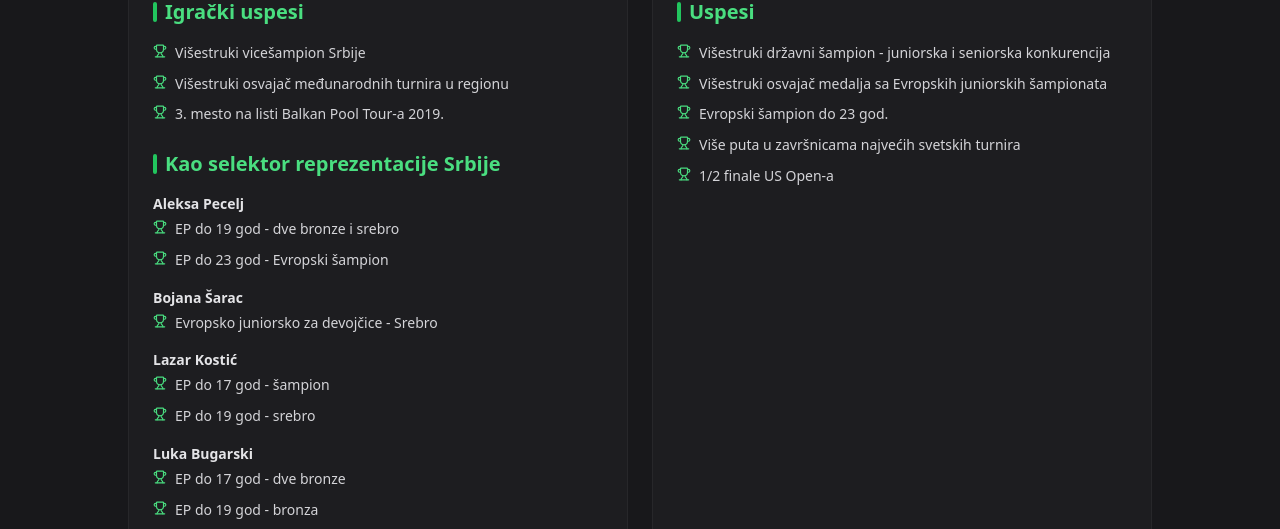
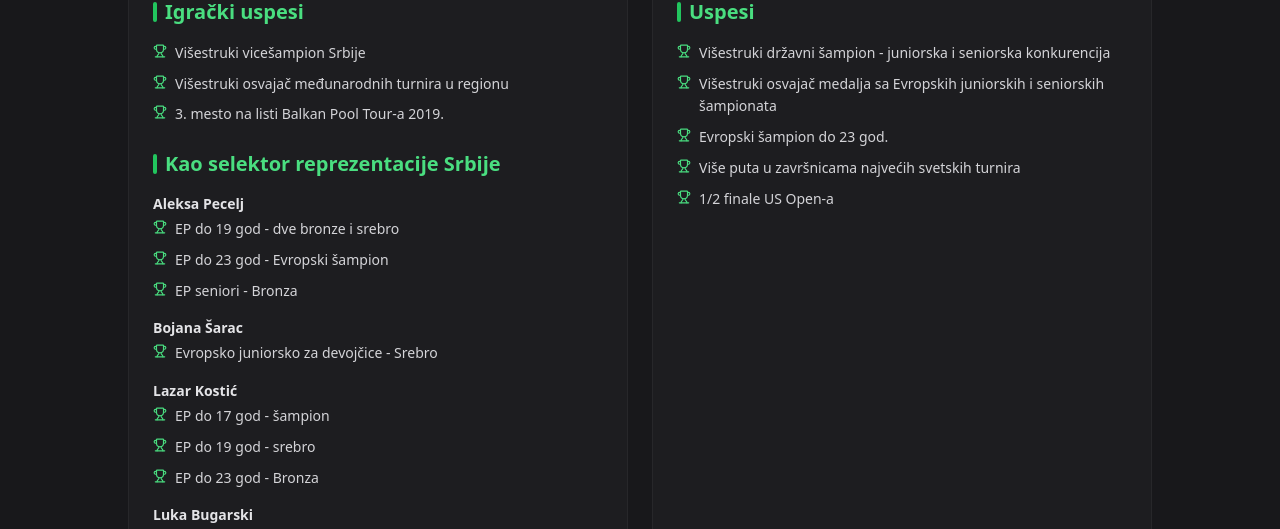
Before and after one commit to miapecelj/skola-bilijara-pecelj, a React (Vite) app: page / in a window 1280 px wide. Shown: the part 3475-4004 px from the top of the page. Built offline with nearby package versions, Linux system fonts and the light colour scheme; no server answers.

Commit message:
Added youtube videos

```diff
--- a/src/components/AboutSection.jsx
+++ b/src/components/AboutSection.jsx
@@ -21,6 +21,7 @@ const selectorResults = [
         medals: [
             "EP do 19 god - dve bronze i srebro",
             "EP do 23 god - Evropski šampion",
+            "EP seniori - Bronza"
         ],
     },
     {
@@ -29,7 +30,11 @@ const selectorResults = [
     },
     {
         athlete: "Lazar Kostić",
-        medals: ["EP do 17 god - šampion", "EP do 19 god - srebro"],
+        medals: [
+            "EP do 17 god - šampion",
+            "EP do 19 god - srebro",
+            "EP do 23 god - Bronza"
+        ],
     },
     {
         athlete: "Luka Bugarski",
@@ -43,7 +48,7 @@ const selectorResults = [
 
 const aleksaTrophies = [
     "Višestruki državni šampion - juniorska i seniorska konkurencija",
-    "Višestruki osvajač medalja sa Evropskih juniorskih šampionata",
+    "Višestruki osvajač medalja sa Evropskih juniorskih i seniorskih šampionata",
     "Evropski šampion do 23 god.",
     "Više puta u završnicama najvećih svetskih turnira",
     "1/2 finale US Open-a",
--- a/src/components/StudentsSection.jsx
+++ b/src/components/StudentsSection.jsx
@@ -132,10 +132,11 @@ const polaznici = [
 /* ── Video testimonials ───────────────────────────────────── */
 // Add YouTube video IDs here when available (the part after ?v= in the URL)
 const videos = [
-  { id: "video1", title: "Trening", youtubeId: "RDXLeP3DjBY" },
-  { id: "video2", title: "Nas polaznik", youtubeId: "T0bOfYgL2bc" },
-  { id: "video3", title: "Nas polaznik", youtubeId: "ECtBeR70-vw" },
-  { id: "video4", title: "Nas polaznik", youtubeId: "gK13x54PBA8" },
+  { id: "video1", title: "Trening", youtubeId: "mRGqFi_e2tk" },
+  { id: "video2", title: "Trening", youtubeId: "dJUBMJLg8Zc" },
+  { id: "video3", title: "Trening", youtubeId: "tTl05wf0MSA" },
+  { id: "video4", title: "Trening", youtubeId: "Pz3JFvtbPws" },
+  { id: "video5", title: "Trening", youtubeId: "EbW2qvH60lk" },
 ];
 
 /* ── Avatar fallback ──────────────────────────────────────── */
```
